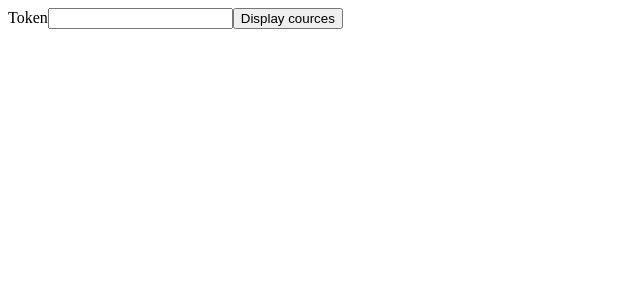
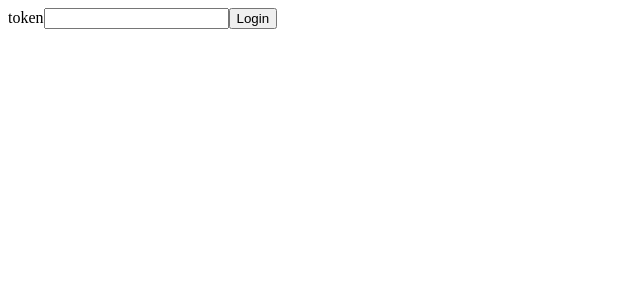
Before and after one commit to disha1202/admin_app, a Vue app: page / in a window 1280 px wide. Shown: the top 300 px of the page, without its empty margins (0-640 px from the left). Built offline with nearby package versions, Linux system fonts and the light colour scheme.

Commit message:
updated code

```diff
--- a/package.json
+++ b/package.json
@@ -10,6 +10,7 @@
   "dependencies": {
     "axios": "^1.4.0",
     "core-js": "^3.8.3",
+    "jquery": "^3.7.0",
     "vue": "^3.2.13"
   },
   "devDependencies": {
--- a/src/components/LoginPage.vue
+++ b/src/components/LoginPage.vue
@@ -1,35 +1,66 @@
 <template>
   <div>
     <form action="submit">
-      <label for="username">Token</label>
+      <label for="username">token</label>
       <input v-model="token" type="text">
-      <button @click.prevent="login">Display cources</button>
+      <!-- <label for="username">username</label>
+      <input v-model="username" type="text">
+      <label for="password">password</label>
+      <input v-model="password" type="text"> -->
+      <button @click.prevent="login">Login</button>
     </form>
-
 
   </div>
 </template>
 
+
 <script>
-// import axios from 'axios';
+import axios from 'axios';
 export default {
   name: 'LoginPage',
   data() {
     return {
-      token: ""
+      token: "",
+      username: "",
+      password: ""
     }
   },
   methods: {
     async login(){
-      const data = {
-        wstoken: this.token,
-        wsfunction: "core_course_get_courses",
-        moodlewsrestformat: 'json'
-      }
 
-      // await axios.post("http://localhost:8080/webservice/rest/server.php", {
+      // const response = await fetch('https://learn.myllama.co/login/token.php?service=test_ws&username=test_user&password=Test%40user1&service=moodle_mobile_app', {
+      //   method: 'GET',
+      //   headers: {
+      //     "Content-Type": "application/json",
+      //   }
+      // });
+      // console.log(response);
+      // const data = {
       //   wstoken: this.token,
-      //   wsfunction: "core_course_get_courses",
+      //   wsfunction: 'core_course_get_courses',
+      //   moodlewsrestformat: 'json',
+      // }
+
+      await axios.post("https://learn.myllama.co/webservice/rest/server.php", {
+          'userid': '28',
+          'wstoken': '9e36393ba459f690ae66d1b27304019a',
+          'wsfunction': 'core_enrol_get_users_courses',
+          'moodlewsrestformat': 'json'
+      }, {
+        params: {
+
+        },
+        headers: {
+          "Content-Type": "application/json",
+        }
+      }).then((resp) => {
+        console.log(resp);
+      }).catch((error) => console.log(error));
+
+
+      // await axios.post("https://learn.myllama.co/webservice/rest/server.php", {
+      //   wstoken: this.token,
+      //   wsfunction: "core_webservice_get_site_info",
       //   moodlewsrestformat: 'json'
       // }, {
       //   headers: {
@@ -39,17 +70,16 @@ export default {
       //   console.log(resp);
       // }).catch((error) => console.log(error));
 
-      const response = await fetch("http://localhost:8080/webservice/rest/server.php", {
-        method: 'POST',
-        headers: {
-          "Content-Type": "application/json",
-        },
-        body: JSON.stringify(data)
-      });
-      console.log(response);
+      // const response = await fetch("https://localhost:8080/webservice/rest/server.php", {
+      //   method: 'POST',
+      //   headers: {
+      //     "Content-Type": "application/json",
+      //   },
+      //   body: JSON.stringify(data)
+      // });
+      // console.log(response);
 
     }
-
   }
 }
 </script>
--- a/vue.config.js
+++ b/vue.config.js
@@ -1,9 +1,6 @@
 // const { defineConfig } = require('@vue/cli-service')
 // module.exports = defineConfig({
 //   transpileDependencies: true,
-//   devServer:{
-//     proxy: "https://learn.myllama.co/webservice/rest/server.php",
-//   }
 // })
 module.exports = {
   devServer: {
```
Also changed, not shown: 1 other file (tests, documents, lock files or other folders).
